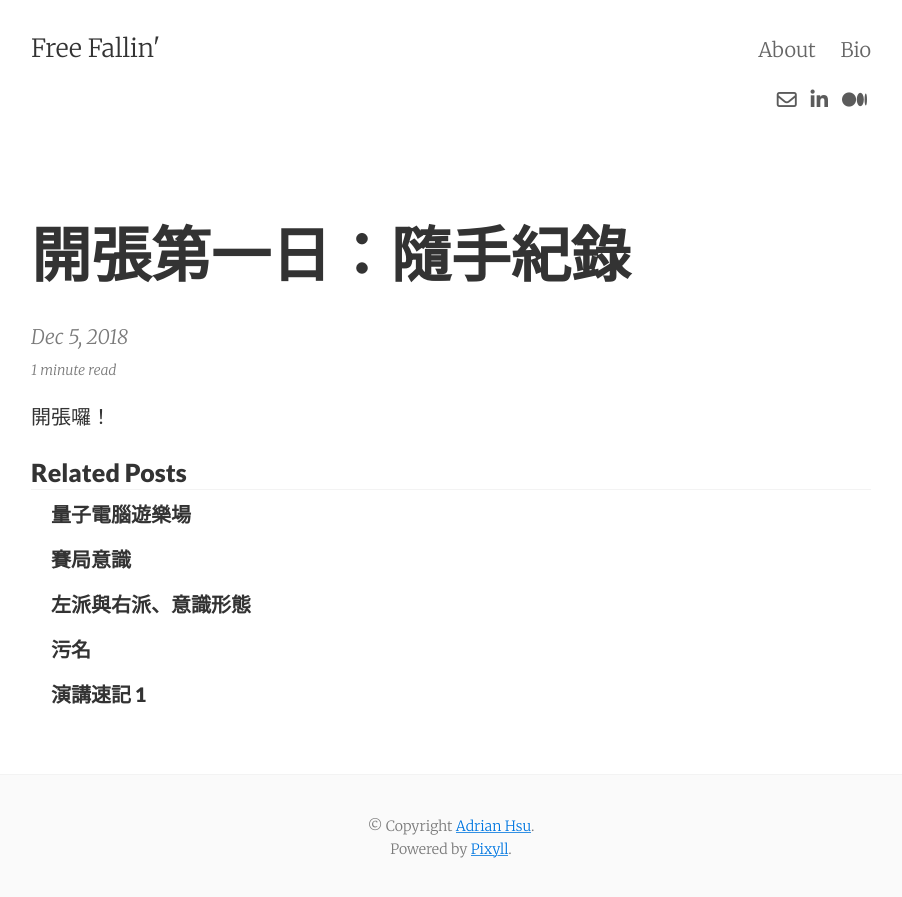
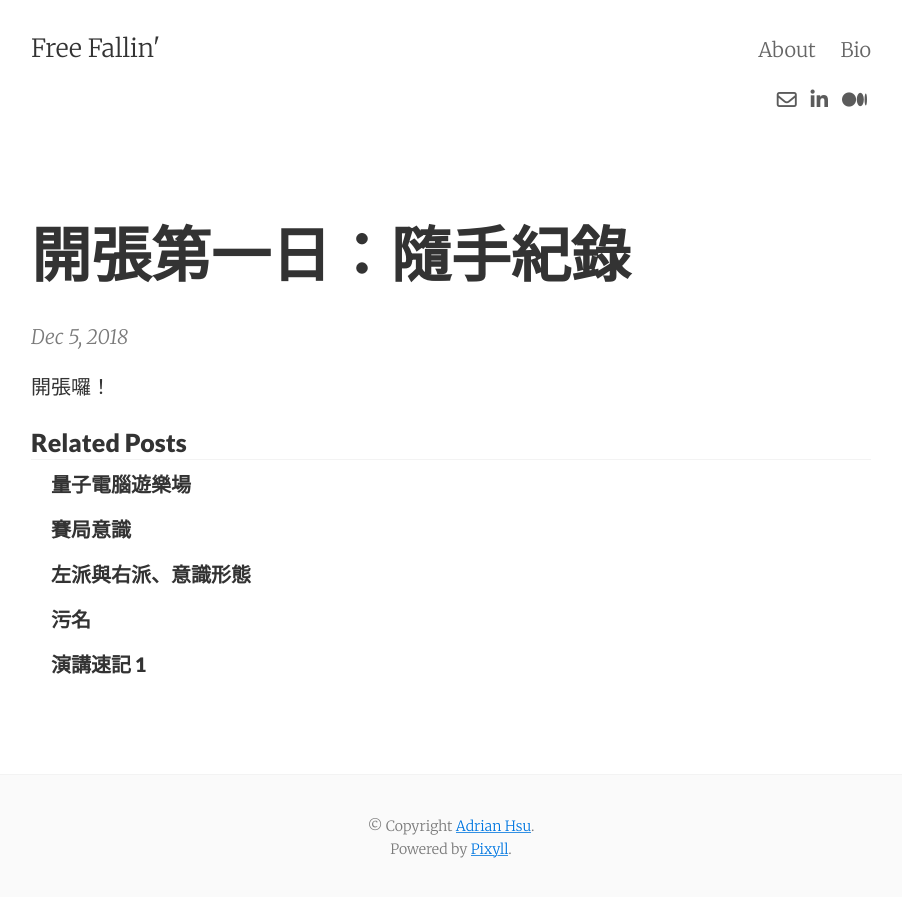
Before and after one commit to AdrianHsu/AdrianHsu.github.io, a Jekyll site: the page built from _posts/2018-12-05-first-commit.md, in a window 1280 px wide. Shown: the top 897 px of the page, without its empty margins (189-1091 px from the left). Built offline with Jekyll 4.4.1, drawn with Linux system fonts in a browser that asks for light colours; nearby versions of some CDN libraries; comment, search, counter and statistics services are not loaded.

Commit message:
blog push

```diff
--- a/_layouts/post.html
+++ b/_layouts/post.html
@@ -13,13 +13,13 @@ layout: default
   {% if page.update_date %}
     <span class="post-meta">{{ site.text.post.updated }}: {{ page.update_date | date: site.date_format }}</span><br>
   {% endif %}
-  <span class="post-meta small">
+  <!--<span class="post-meta small">
   {% if page.minutes %}
     {{ page.minutes }} {{ site.text.post.minute_read }}
   {% else %}
     {{ minutes }} {{ site.text.post.minute_read }}
   {% endif %}
-  </span>
+  </span>-->
 </div>
 
 <article class="post-content">
```
